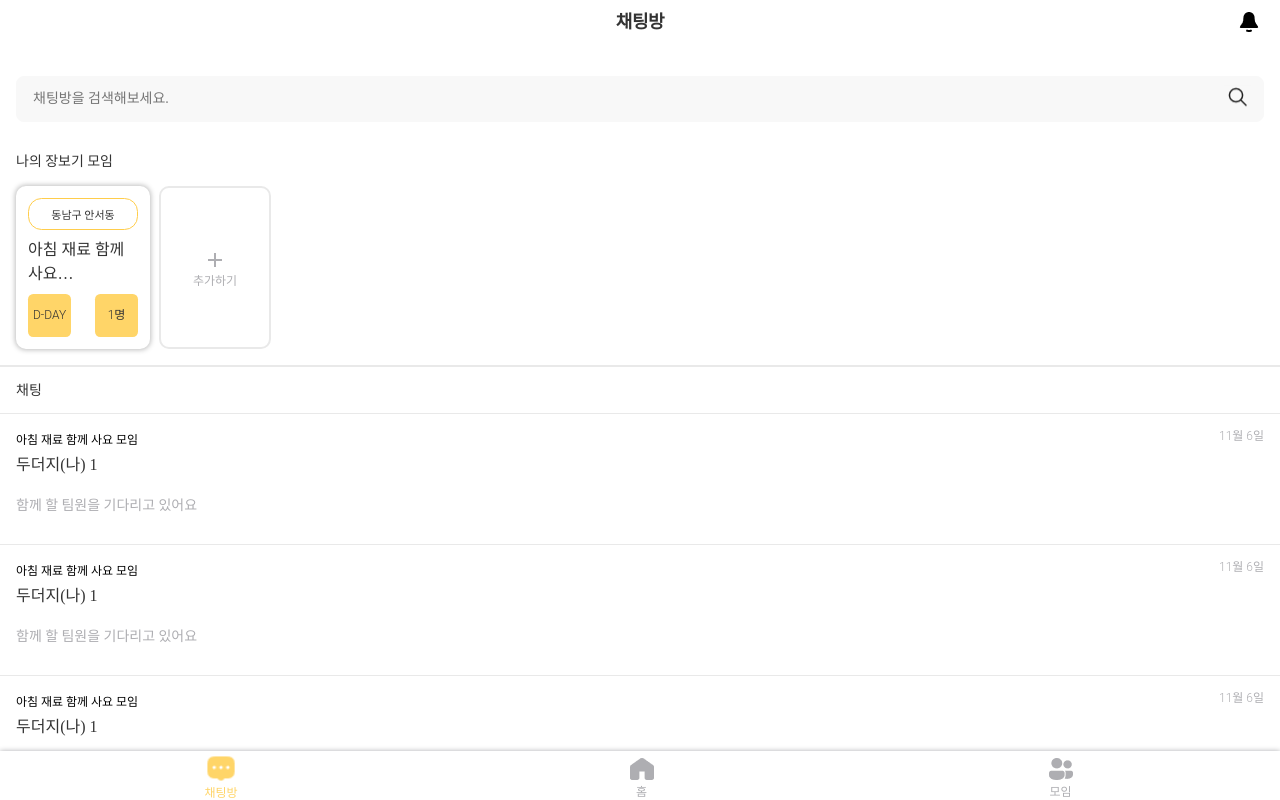
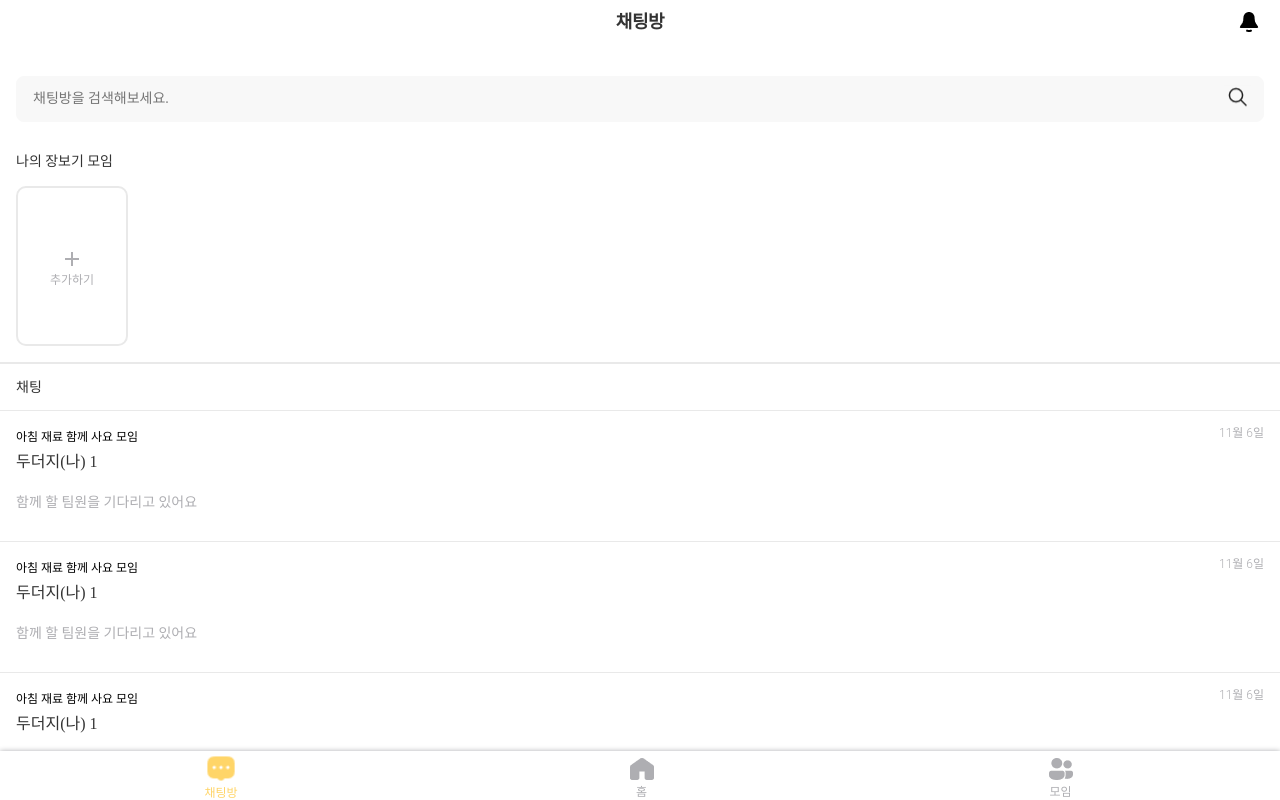
Before and after one commit to wanted-hackareer/frontend, a Vue app: page /chatroom in a window 1280 px wide. Built offline with nearby package versions, Linux system fonts and the light colour scheme; sample sign-in values are in the browser's storage; a web font is replaced by a local one.

Commit message:
[update] 나의 모임 컴포넌트 수정

```diff
--- a/src/components/MyMeetingItemComponent/MyMeetingItemComponent.css
+++ b/src/components/MyMeetingItemComponent/MyMeetingItemComponent.css
@@ -4,6 +4,8 @@
     border-radius: 9.8761px;
     margin-right: 9px;
     padding: 12px;
+    min-height: 160px;
+    max-height: 160px;
 }
 .meeting-item-location {
     border: 1.4px solid #ffcd4b;
--- a/src/components/MyMeetingItemComponent/MyMeetingItemComponent.vue
+++ b/src/components/MyMeetingItemComponent/MyMeetingItemComponent.vue
@@ -1,8 +1,7 @@
 <template>
     <div class="meeting-item-container">
-        <div class="meeting-item-location">동남구 안서동</div>
-        <div class="meeting-item-title">아침 재료 함께 사요
-			111111111111111111어디까지 써지나 123456789</div>
+        <div class="meeting-item-location">{{ myMeetingItem.address.district }} {{ myMeetingItem.address.street }}</div>
+        <div class="meeting-item-title">{{ myMeetingItem.title }}</div>
         <div class="meeting-item-tag-list">
             <div class="meeting-item-tag">D-DAY</div>
             <div class="meeting-item-tag">1명</div>
@@ -12,7 +11,11 @@
 <script>
 export default {
     name: "MyMeetingItemComponent",
-    components: {},
+    props: {
+        myMeetingItem: {
+            type: Object,
+        },
+    },
 };
 </script>
 <style scoped>
--- a/src/components/MyMeetingListComponent/MyMeetingListComponent.css
+++ b/src/components/MyMeetingListComponent/MyMeetingListComponent.css
@@ -10,6 +10,8 @@
     border: 2px solid #e9e9e9;
     box-sizing: border-box;
     border-radius: 9.8761px;
+    min-height: 160px;
+    max-height: 160px;
 }
 .meeting-add-button .meeting-add-button-description {
     font-weight: 300;
--- a/src/components/MyMeetingListComponent/MyMeetingListComponent.vue
+++ b/src/components/MyMeetingListComponent/MyMeetingListComponent.vue
@@ -1,6 +1,8 @@
 <template>
     <div class="meeting-list-container">
-        <MyMeetingItemComponent />
+        <div v-for="myMeetingItem in myMeetingList" :key="myMeetingItem.id">
+            <MyMeetingItemComponent :myMeetingItem="myMeetingItem" />
+        </div>
         <button class="meeting-add-button" @click="goToWritePage">
             <div>
                 <img src="../../assets/images/PlusButtons/plus-gray.png" />
@@ -11,13 +13,21 @@
 </template>
 <script>
 import MyMeetingItemComponent from "../MyMeetingItemComponent/MyMeetingItemComponent.vue";
+import { createNamespacedHelpers } from "vuex";
+const userHelper = createNamespacedHelpers("userStore");
+
 export default {
     name: "MyMeetingListComponent",
     components: { MyMeetingItemComponent },
     methods: {
         goToWritePage() {
-            this.$router.push({ path: "/write" });
+            this.$router.push({ path: "/meeting/write" });
         },
+    },
+    computed: {
+        ...userHelper.mapState({
+            myMeetingList: (state) => state.myMeetingList,
+        }),
     },
 };
 </script>
```
